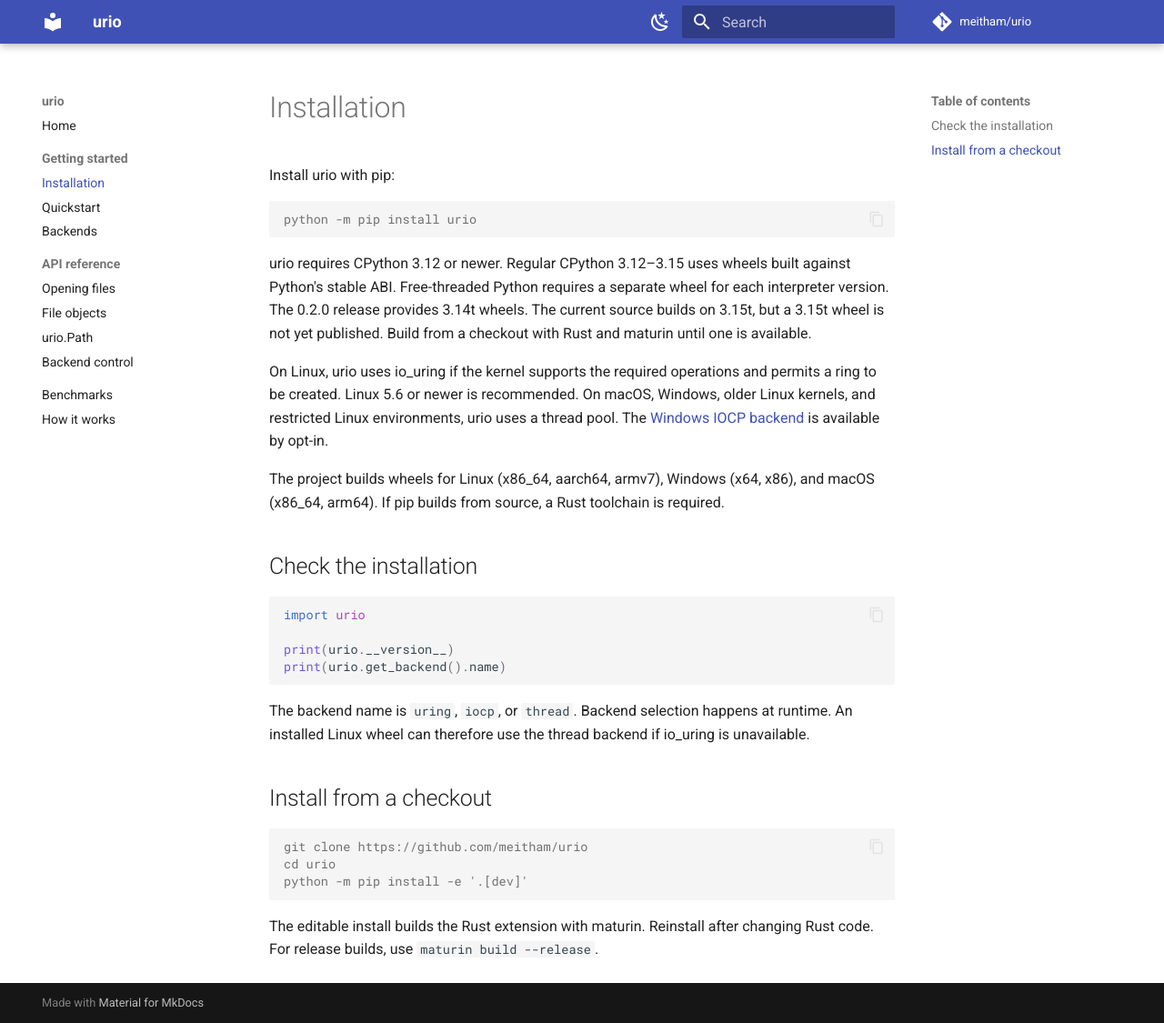
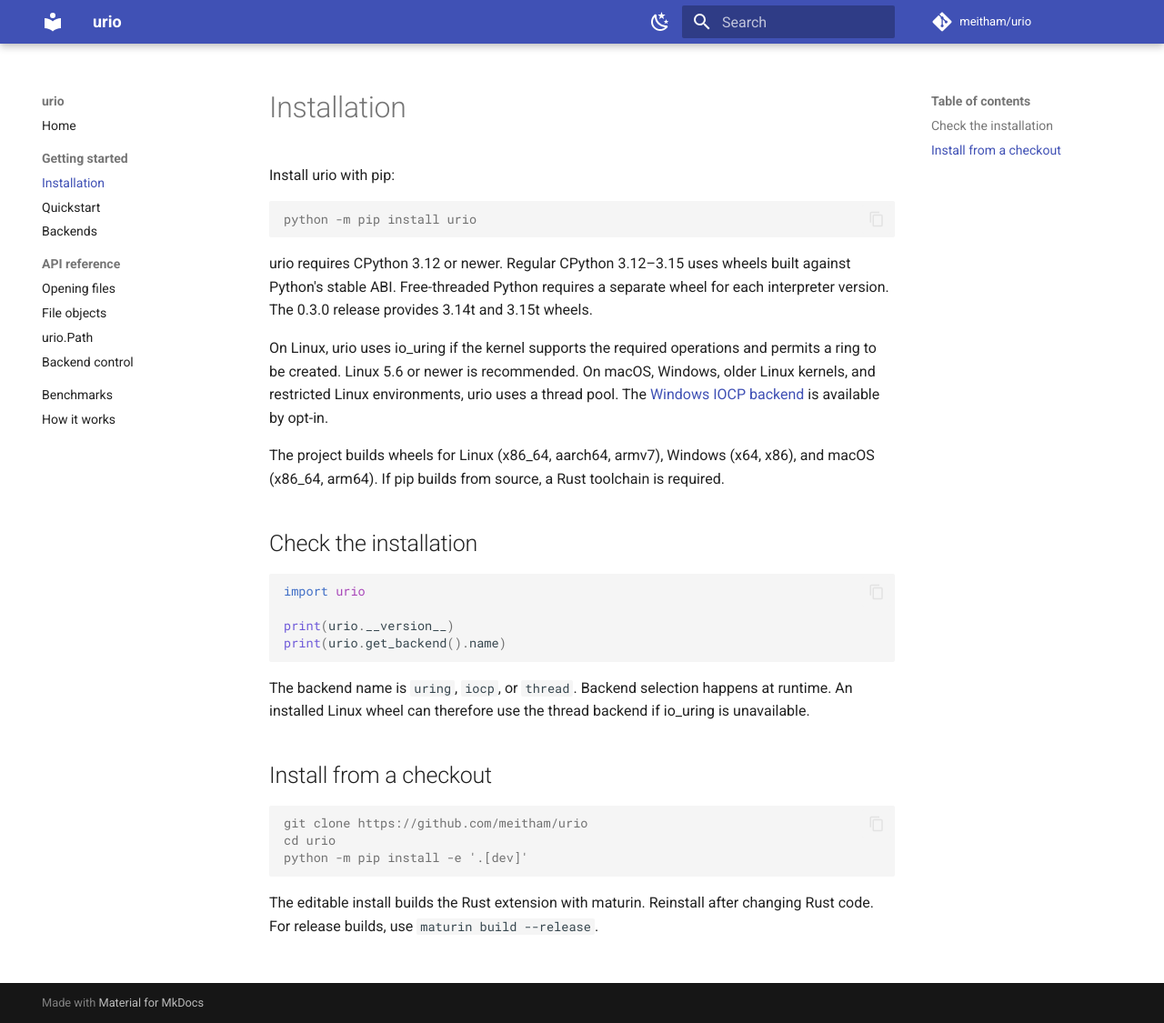
Before and after one commit to meitham/urio, an MkDocs documentation site: the page built from docs/getting-started/installation.md, in a window 1280 px wide and 1125 px high. Shown: the whole window at 91% size. Built offline with MkDocs 1.6.1 and Material for MkDocs 9.7.7, drawn with Linux system fonts in a browser that asks for light colours; comment, search, counter and statistics services are not loaded.

```diff
--- a/Cargo.toml
+++ b/Cargo.toml
@@ -1,6 +1,6 @@
 [package]
 name = "urio"
-version = "0.2.0"
+version = "0.3.0"
 edition = "2021"
 description = "Real async file I/O for Python, powered by io_uring"
 license = "MIT"
--- a/docs/getting-started/installation.md
+++ b/docs/getting-started/installation.md
@@ -8,9 +8,8 @@ python -m pip install urio
 
 urio requires CPython 3.12 or newer. Regular CPython 3.12–3.15 uses wheels
 built against Python's stable ABI. Free-threaded Python requires a separate
-wheel for each interpreter version. The 0.2.0 release provides 3.14t
-wheels. The current source builds on 3.15t, but a 3.15t wheel is not yet
-published. Build from a checkout with Rust and maturin until one is available.
+wheel for each interpreter version. The 0.3.0 release provides 3.14t and
+3.15t wheels.
 
 On Linux, urio uses io_uring if the kernel supports the required operations
 and permits a ring to be created. Linux 5.6 or newer is recommended. On
```
Also changed, not shown: README.md (+2 -4 lines), 1 other file.
